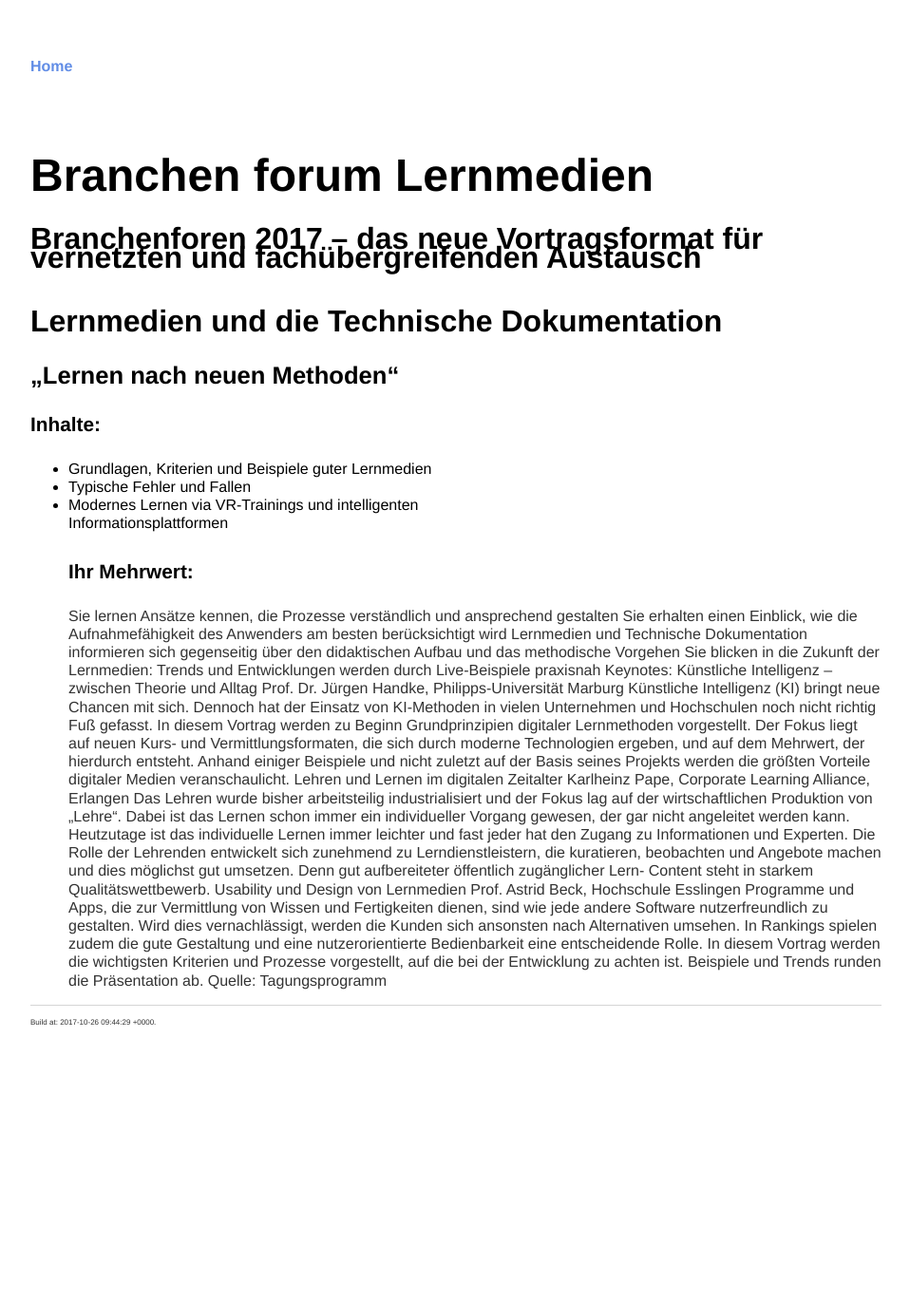
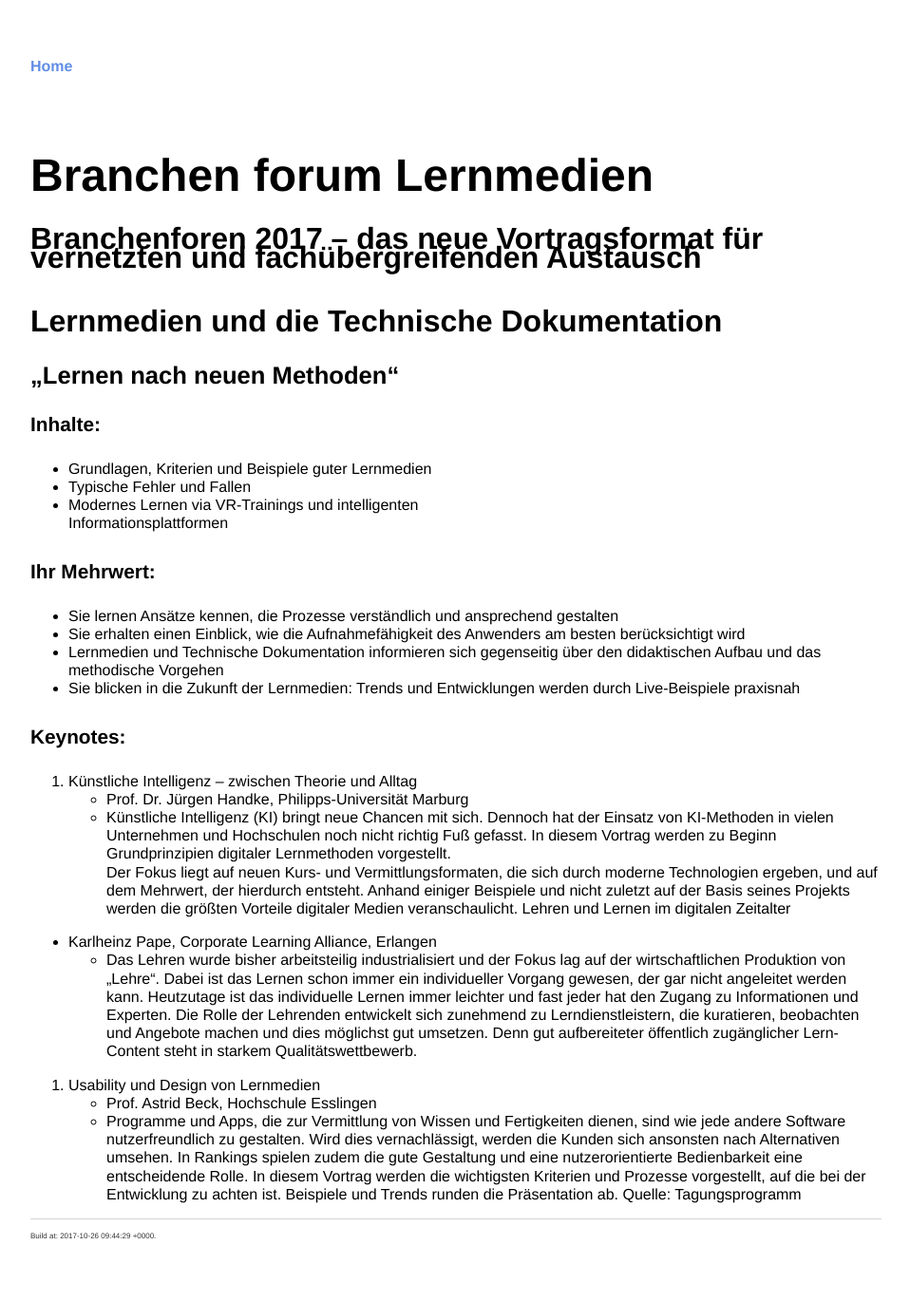
Before and after one commit to parson-AG/tekom2017_markdown_workshop_2, a Jekyll site: the page built from texte_tekom/Branchenforum_Lernmedien.md, in a window 1280 px wide. Shown: the whole page at 95% size, without its empty margins (160-1118 px from the left). Built offline with Jekyll 4.4.1, drawn with Linux system fonts in a browser that asks for light colours; our own code applies the rules of GitHub Pages for plain Markdown files; before the commit the page ends 1146 px from its top, so only the background shows below that; part of the change alters nothing that is shown.

```diff
--- a/texte_tekom/Branchenforum_Lernmedien.md
+++ b/texte_tekom/Branchenforum_Lernmedien.md
@@ -7,33 +7,36 @@
 * Typische Fehler und Fallen
 * Modernes Lernen via VR-Trainings und intelligenten
 Informationsplattformen
+
 #### Ihr Mehrwert:
-Sie lernen Ansätze kennen, die Prozesse verständlich und
++ Sie lernen Ansätze kennen, die Prozesse verständlich und
 ansprechend gestalten
-Sie erhalten einen Einblick, wie die Aufnahmefähigkeit
++ Sie erhalten einen Einblick, wie die Aufnahmefähigkeit
 des Anwenders am besten berücksichtigt wird
-Lernmedien und Technische Dokumentation informieren
++ Lernmedien und Technische Dokumentation informieren
 sich gegenseitig über den didaktischen Aufbau und das
 methodische Vorgehen
-Sie blicken in die Zukunft der Lernmedien: Trends und
++ Sie blicken in die Zukunft der Lernmedien: Trends und
 Entwicklungen werden durch Live-Beispiele praxisnah
-Keynotes:
-Künstliche Intelligenz – zwischen Theorie
+
+#### Keynotes:
+1. Künstliche Intelligenz – zwischen Theorie
 und Alltag
-Prof. Dr. Jürgen Handke, Philipps-Universität Marburg
-Künstliche Intelligenz (KI) bringt neue Chancen mit
+  * Prof. Dr. Jürgen Handke, Philipps-Universität Marburg
+    + Künstliche Intelligenz (KI) bringt neue Chancen mit
 sich. Dennoch hat der Einsatz von KI-Methoden in vielen
 Unternehmen und Hochschulen noch nicht richtig Fuß
 gefasst. In diesem Vortrag werden zu Beginn Grundprinzipien
-digitaler Lernmethoden vorgestellt. Der Fokus liegt
-auf neuen Kurs- und Vermittlungsformaten, die sich durch
+digitaler Lernmethoden vorgestellt.
+Der Fokus liegt auf neuen Kurs- und Vermittlungsformaten, die sich durch
 moderne Technologien ergeben, und auf dem Mehrwert,
 der hierdurch entsteht. Anhand einiger Beispiele und
 nicht zuletzt auf der Basis seines Projekts werden die
 größten Vorteile digitaler Medien veranschaulicht.
 Lehren und Lernen im digitalen Zeitalter
-Karlheinz Pape, Corporate Learning Alliance, Erlangen
-Das Lehren wurde bisher arbeitsteilig industrialisiert und
+
+  * Karlheinz Pape, Corporate Learning Alliance, Erlangen
+    + Das Lehren wurde bisher arbeitsteilig industrialisiert und
 der Fokus lag auf der wirtschaftlichen Produktion von
 „Lehre“. Dabei ist das Lernen schon immer ein individueller
 Vorgang gewesen, der gar nicht angeleitet werden
@@ -44,9 +47,10 @@ zu Lerndienstleistern, die kuratieren, beobachten
 und Angebote machen und dies möglichst gut umsetzen.
 Denn gut aufbereiteter öffentlich zugänglicher Lern-
 Content steht in starkem Qualitätswettbewerb.
-Usability und Design von Lernmedien
-Prof. Astrid Beck, Hochschule Esslingen
-Programme und Apps, die zur Vermittlung von Wissen
+
+2. Usability und Design von Lernmedien
+  * Prof. Astrid Beck, Hochschule Esslingen
+    + Programme und Apps, die zur Vermittlung von Wissen
 und Fertigkeiten dienen, sind wie jede andere Software
 nutzerfreundlich zu gestalten. Wird dies vernachlässigt,
 werden die Kunden sich ansonsten nach Alternativen
```
